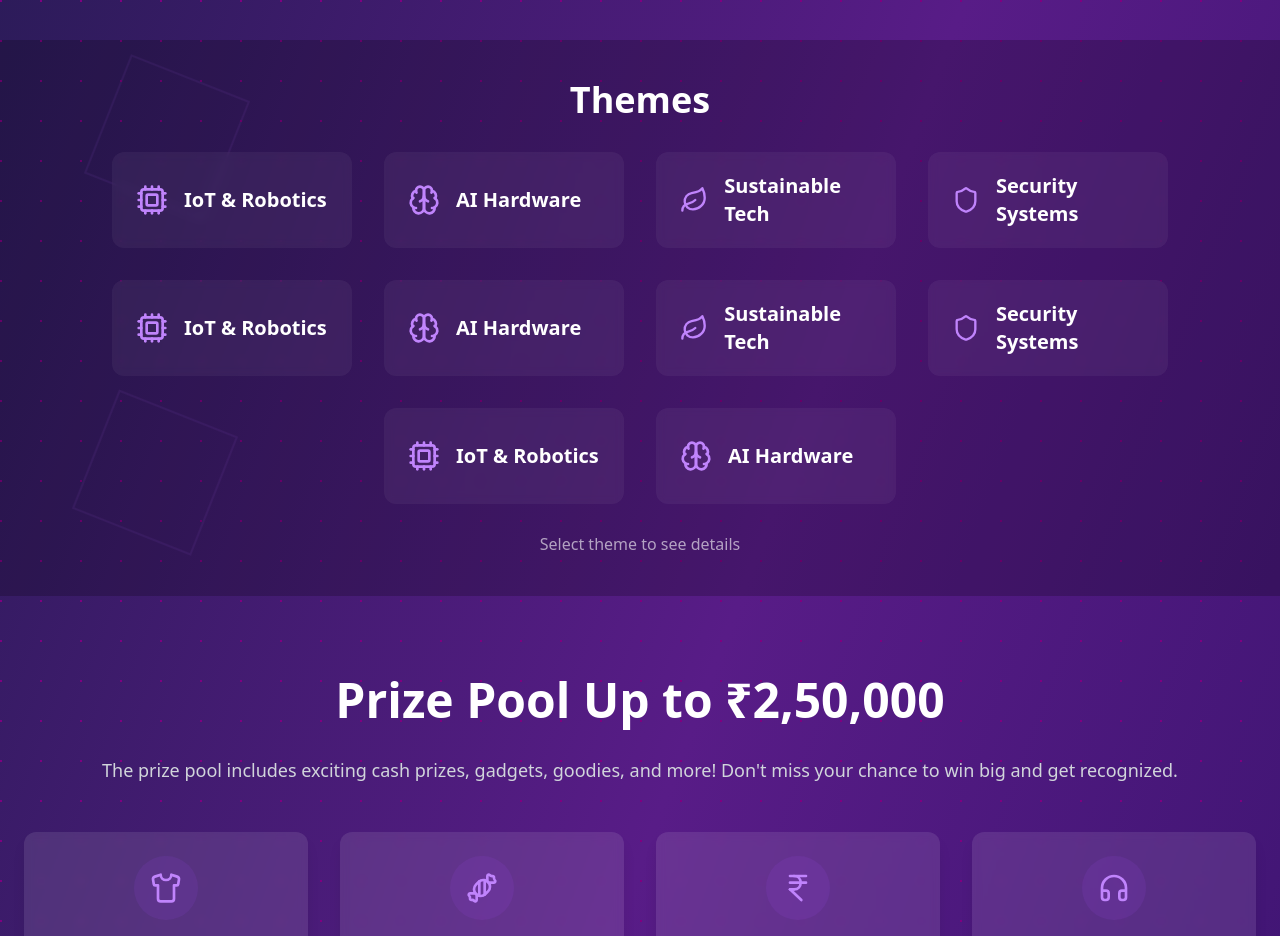
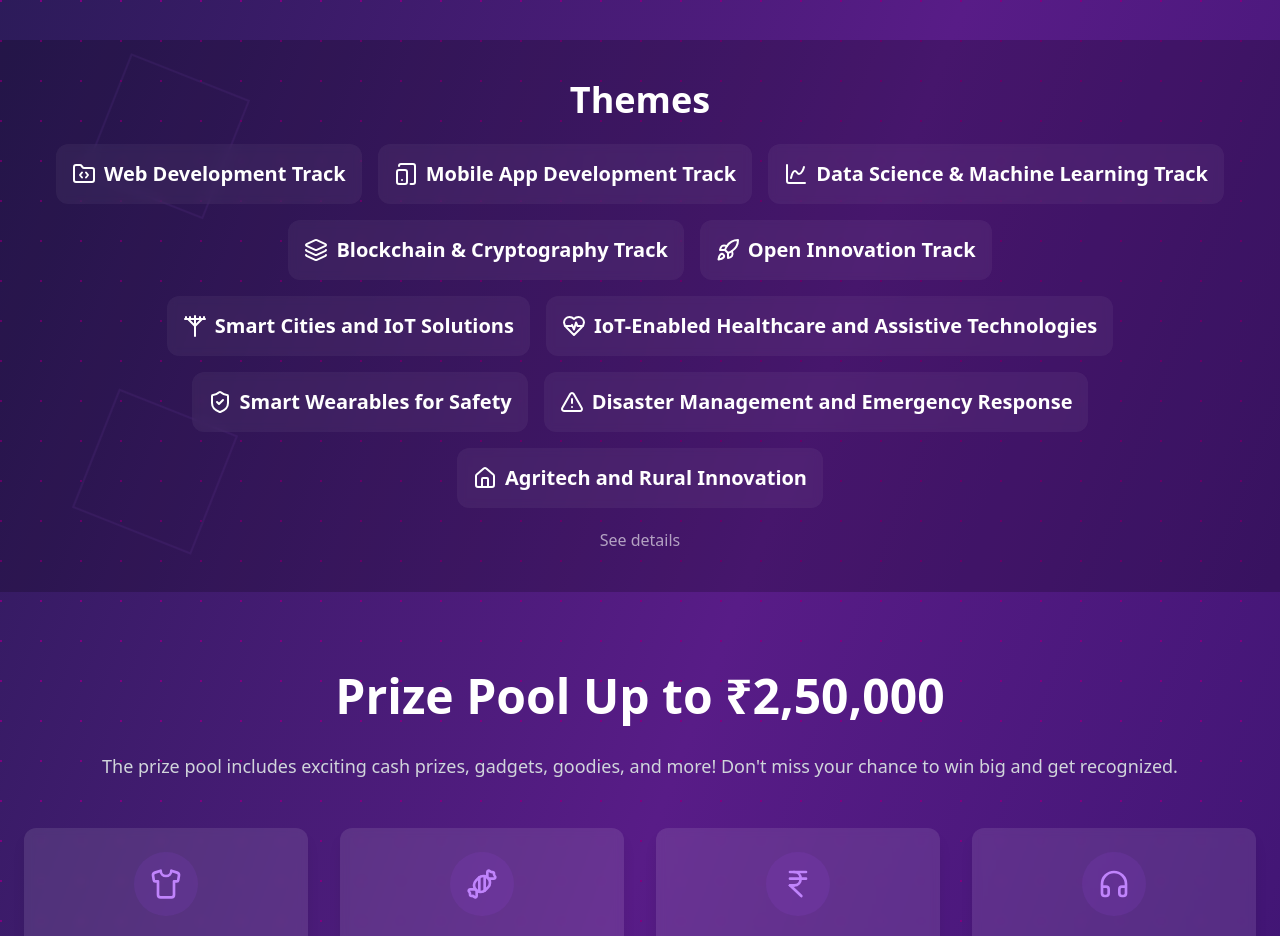
Before and after one commit to AdityaKrSingh26/Hacksagon, a React (Vite) app: page / in a window 1280 px wide. Shown: the part 840-1776 px from the top of the page. Built offline with nearby package versions, Linux system fonts and the light colour scheme.

Commit message:
Home themes section

```diff
--- a/src/components/ThemeSection.tsx
+++ b/src/components/ThemeSection.tsx
@@ -1,79 +1,59 @@
 import { Link } from 'react-router-dom';
-import {
-  Cpu,
-  Brain,
-  Leaf,
-  Shield
-} from 'lucide-react';
-
-const themes = [
-  {
-    icon: Cpu,
-    title: 'IoT & Robotics',
-    description: 'Build innovative solutions combining hardware sensors, actuators, and smart software integration.'
-  },
-  {
-    icon: Brain,
-    title: 'AI Hardware',
-    description: 'Develop cutting-edge hardware accelerators and AI-powered embedded systems.'
-  },
-  {
-    icon: Leaf,
-    title: 'Sustainable Tech',
-    description: 'Create eco-friendly hardware solutions addressing environmental challenges.'
-  },
-  {
-    icon: Shield,
-    title: 'Security Systems',
-    description: 'Design secure hardware-software solutions for modern cybersecurity challenges.'
-  }, {
-    icon: Cpu,
-    title: 'IoT & Robotics',
-    description: 'Build innovative solutions combining hardware sensors, actuators, and smart software integration.'
-  },
-  {
-    icon: Brain,
-    title: 'AI Hardware',
-    description: 'Develop cutting-edge hardware accelerators and AI-powered embedded systems.'
-  },
-  {
-    icon: Leaf,
-    title: 'Sustainable Tech',
-    description: 'Create eco-friendly hardware solutions addressing environmental challenges.'
-  },
-  {
-    icon: Shield,
-    title: 'Security Systems',
-    description: 'Design secure hardware-software solutions for modern cybersecurity challenges.'
-  }, {
-    icon: Cpu,
-    title: 'IoT & Robotics',
-    description: 'Build innovative solutions combining hardware sensors, actuators, and smart software integration.'
-  },
-  {
-    icon: Brain,
-    title: 'AI Hardware',
-    description: 'Develop cutting-edge hardware accelerators and AI-powered embedded systems.'
-  }
-];
+import { ElementType } from 'react';
+import { S_Tracks } from '../data/SoftwareTracks';
+import { H_Tracks } from '../data/HardwareTracks';
+import { FolderCode, TabletSmartphone, ChartSpline, Layers, Rocket, UtilityPole, HeartPulse, ShieldCheck, TriangleAlert, House } from "lucide-react";
 
 export function ThemeSection() {
   return (
     <div className="px-6 py-10 bg-black/20">
       <h2 className="text-4xl font-bold mb-4 text-center">Themes</h2>
       <div className="flex flex-wrap justify-center">
-        {themes.map((theme, index) => (
-          <Link
-            to={`/themes#${index}`}
-            key={index}
-            className="bg-white/5 backdrop-blur-sm rounded-xl p-6 hover:bg-white/10 w-60 h-24 m-4 flex items-center transition-colors"
-          >
-            <theme.icon className="w-8 h-8 text-purple-400 mr-4" />
-            <h3 className="text-xl font-semibold">{theme.title}</h3>
-          </Link>
-        ))}
+        {S_Tracks.map((track, index) => {
+          const IconComponent: ElementType = {
+            FolderCode,
+            TabletSmartphone,
+            ChartSpline,
+            Layers,
+            Rocket,
+          }[track.icon] || FolderCode;
+
+          return (
+            <Link
+              to={`/themes#${index}`}
+              key={index}
+              className="bg-white/5 backdrop-blur-sm rounded-xl p-4 hover:bg-white/10 m-2 flex items-center transition-colors"
+            >
+              <IconComponent className="mr-2" />
+              <h3 className="text-xl font-semibold">{track.title}</h3>
+            </Link>
+          )
+        })}
       </div>
-      <h3 className="text-center opacity-60 text-md mt-3">Select theme to see details</h3>
+
+      <div className="flex flex-wrap justify-center">
+        {H_Tracks.map((track, index) => {
+          const IconComponent: ElementType = {
+            UtilityPole,
+            HeartPulse,
+            ShieldCheck,
+            TriangleAlert,
+            House,
+          }[track.icon] || UtilityPole;
+
+          return (
+            <Link
+              to={`/themes#${index}`}
+              key={index}
+              className="bg-white/5 backdrop-blur-sm rounded-xl p-4 hover:bg-white/10 m-2 flex items-center transition-colors"
+            >
+              <IconComponent className="mr-2" />
+              <h3 className="text-xl font-semibold">{track.title}</h3>
+            </Link>
+          )
+        })}
+      </div>
+      <Link to="/themes"><h3 className="text-center opacity-60 text-md mt-3">See details</h3></Link>
     </div>
   );
 }
```
